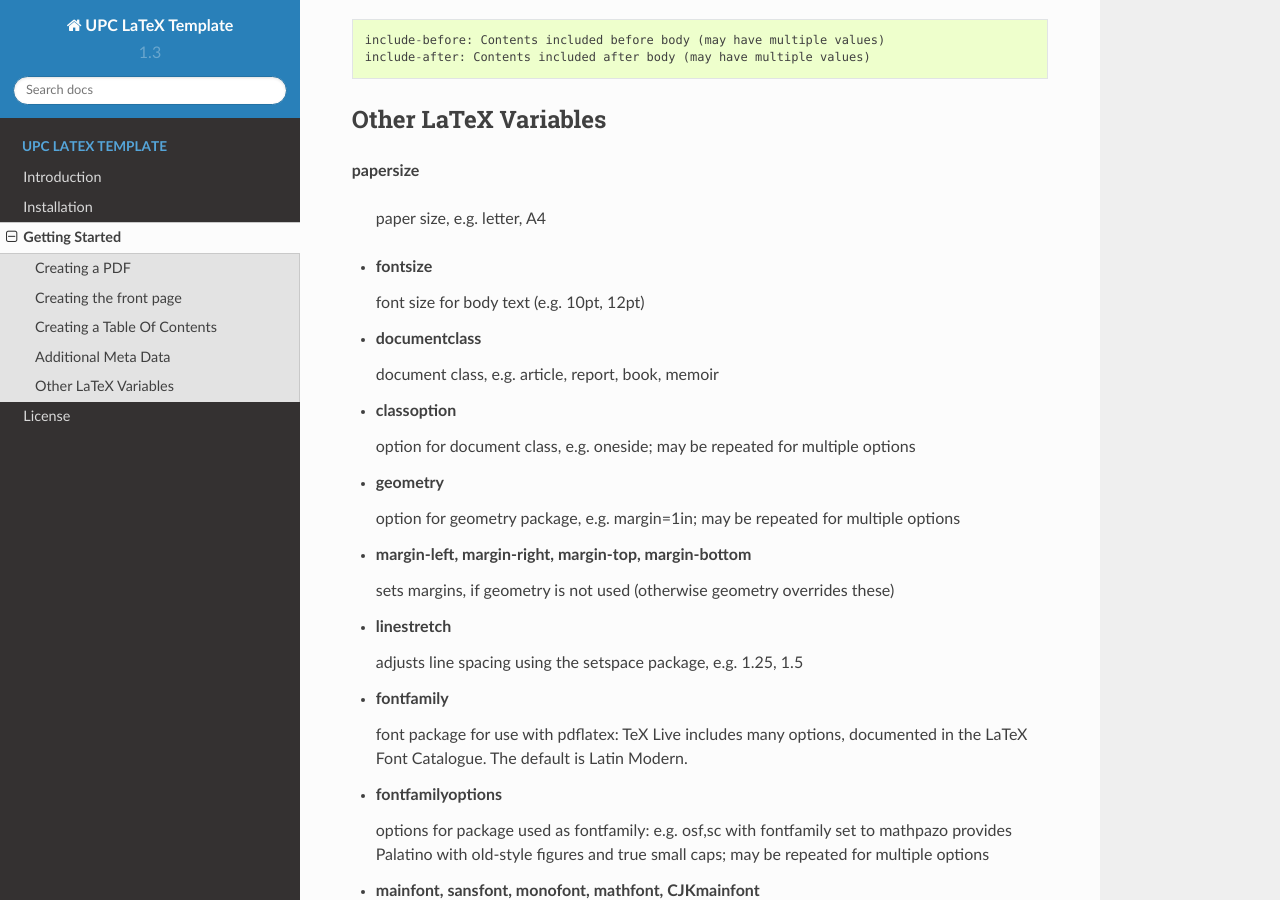
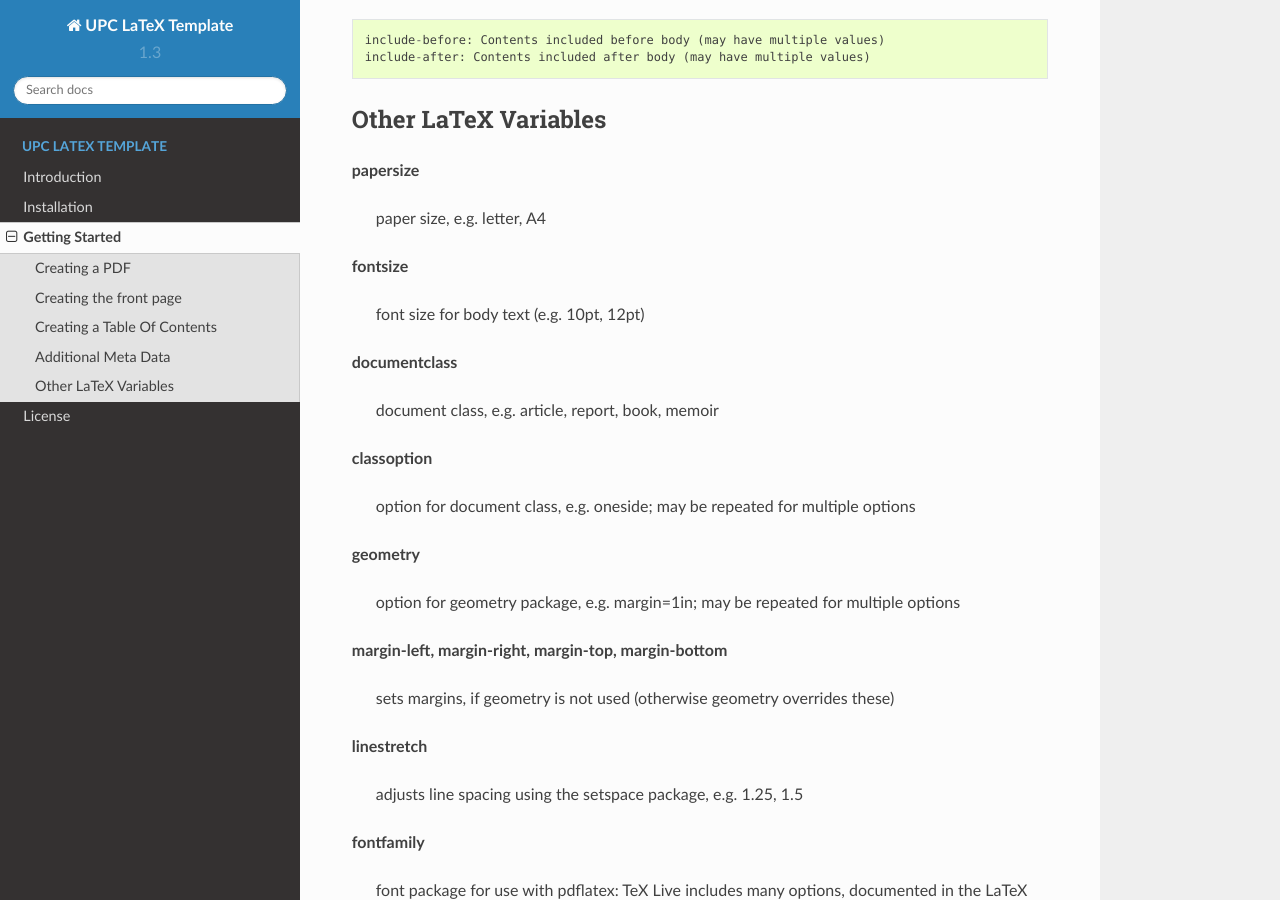
Before and after one commit to ConsoleTVs/UPC-LaTeX-Template, a Sphinx documentation site: the page built from doc/source/getting-started.rst, in a window 1280 px wide and 900 px high, scrolled down 2198 px. Built offline with Sphinx 7.4.7 and the Read the Docs theme 2.0.0, drawn with Linux system fonts in a browser that asks for light colours.

Commit message:
Update getting-started.rst

```diff
--- a/doc/source/getting-started.rst
+++ b/doc/source/getting-started.rst
@@ -102,116 +102,116 @@
   paper size, e.g. letter, A4
 
 
-- **fontsize**
+**fontsize**
 
   font size for body text (e.g. 10pt, 12pt)
 
 
-- **documentclass**
+**documentclass**
 
   document class, e.g. article, report, book, memoir
 
 
-- **classoption**
+**classoption**
 
   option for document class, e.g. oneside; may be repeated for multiple options
 
 
-- **geometry**
+**geometry**
 
   option for geometry package, e.g. margin=1in; may be repeated for multiple options
 
 
-- **margin-left, margin-right, margin-top, margin-bottom**
+**margin-left, margin-right, margin-top, margin-bottom**
 
   sets margins, if geometry is not used (otherwise geometry overrides these)
 
 
-- **linestretch**
+**linestretch**
 
   adjusts line spacing using the setspace package, e.g. 1.25, 1.5
 
 
-- **fontfamily**
+**fontfamily**
 
   font package for use with pdflatex: TeX Live includes many options, documented in the LaTeX Font Catalogue. The default is Latin Modern.
 
 
-- **fontfamilyoptions**
+**fontfamilyoptions**
 
   options for package used as fontfamily: e.g. osf,sc with fontfamily set to mathpazo provides Palatino with old-style figures and true small caps; may be repeated for multiple options
 
 
-- **mainfont, sansfont, monofont, mathfont, CJKmainfont**
+**mainfont, sansfont, monofont, mathfont, CJKmainfont**
 
   font families for use with xelatex or lualatex: take the name of any system font, using the fontspec package. Note that if CJKmainfont is used, the xecjk package must be available.
 
 
-- **mainfontoptions, sansfontoptions, monofontoptions, mathfontoptions, CJKoptions**
+**mainfontoptions, sansfontoptions, monofontoptions, mathfontoptions, CJKoptions**
 
   options to use with mainfont, sansfont, monofont, mathfont, CJKmainfont in xelatex and lualatex. Allow for any choices available through fontspec, such as the OpenType features Numbers=OldStyle,Numbers=Proportional. May be repeated for multiple options.
 
 
-- **fontenc**
+**fontenc**
 
   allows font encoding to be specified through fontenc package (with pdflatex); default is T1 (see guide to LaTeX font encodings)
 
 
-- **colorlinks**
+**colorlinks**
 
   add color to link text; automatically enabled if any of linkcolor, citecolor, urlcolor, or toccolor are set
 
 
-- **linkcolor, citecolor, urlcolor, toccolor**
+**linkcolor, citecolor, urlcolor, toccolor**
 
   color for internal links, citation links, external links, and links in table of contents: uses any of the predefined LaTeX colors
 
 
-- **links-as-notes**
+**links-as-notes**
 
   causes links to be printed as footnotes
 
 
-- **indent**
+**indent**
 
   uses document class settings for indentation (the default LaTeX template otherwise removes indentation and adds space between paragraphs)
 
 
-- **subparagraph**
+**subparagraph**
 
   disables default behavior of LaTeX template that redefines (sub)paragraphs as sections, changing the appearance of nested headings in some classes
 
 
-- **thanks**
+**thanks**
 
   specifies contents of acknowledgments footnote after document title.
 
 
-- **toc**
+**toc**
 
   include table of contents (can also be set using --toc/--table-of-contents)
 
 
-- **toc-depth**
+**toc-depth**
 
   level of section to include in table of contents
 
 
-- **lof, lot**
+**lof, lot**
 
   include list of figures, list of tables
 
 
-- **bibliography**
+**bibliography**
 
   bibliography to use for resolving references
 
 
-- **biblio-style**
+**biblio-style**
 
   bibliography style, when used with --natbib and --biblatex.
 
 
-- **biblatexoptions**
+**biblatexoptions**
 
   list of options for biblatex.
```
